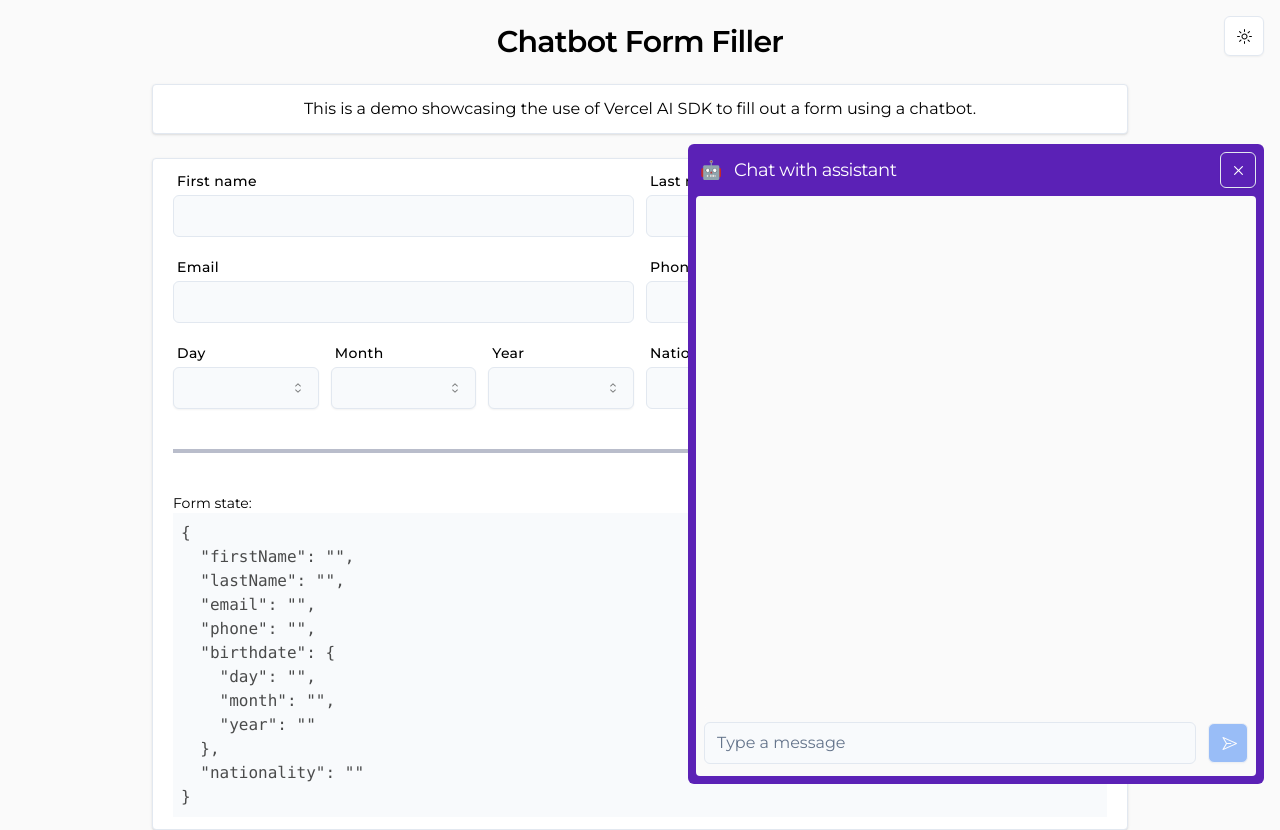
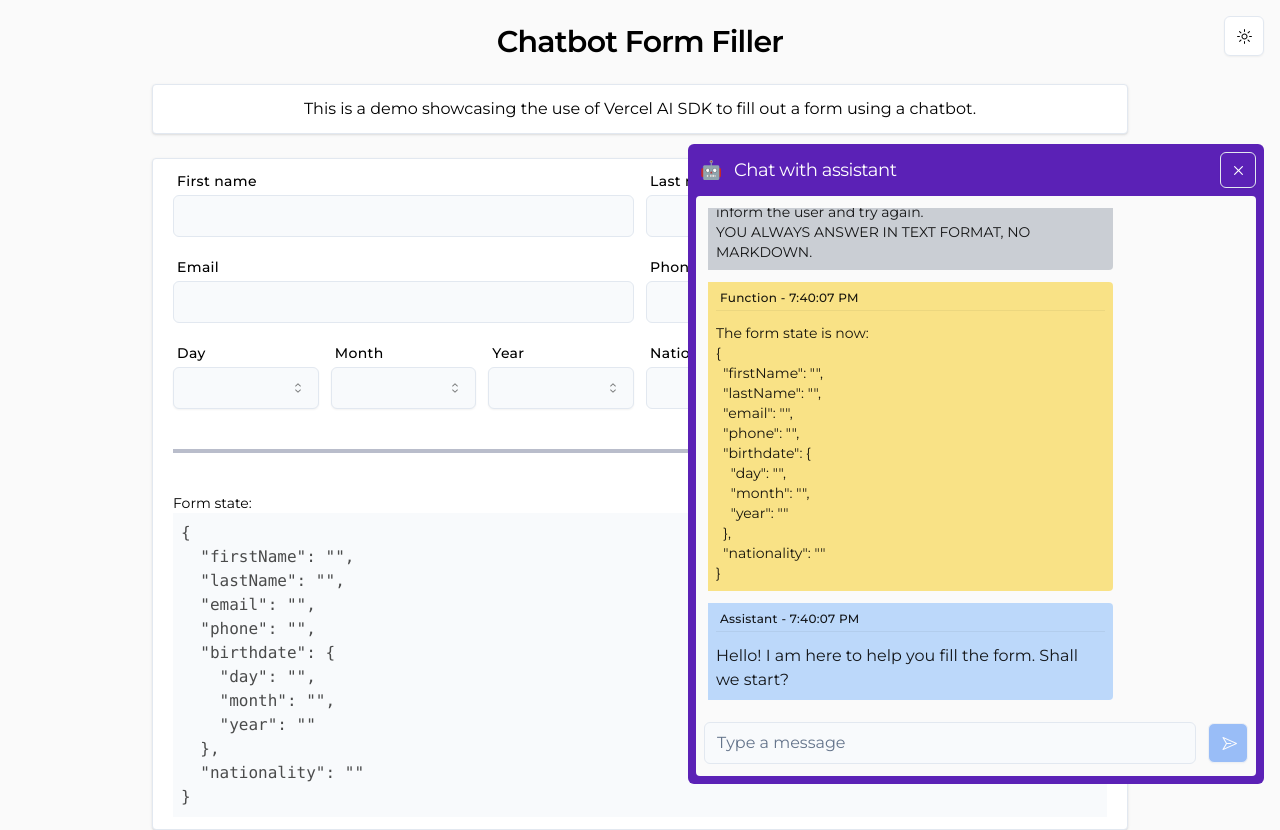
Before and after one commit to brdebr/chatbot-form-filler, a Next.js app: page / in a window 1280 px wide. Both pictures are taken after a click on the button 1236 px from the left and 756 px from the top of the page. Built offline with nearby package versions, Linux system fonts and the light colour scheme.

Commit message:
Working MVP

```diff
--- a/app/api/chatbot/route.ts
+++ b/app/api/chatbot/route.ts
@@ -31,6 +31,23 @@ const functions: ChatCompletionCreateParams.Function[] = [
         },
       },
     }
+  },
+  {
+    name: 'insert_into_field',
+    description: 'Inserts a value into a field in the form.',
+    parameters: {
+      type: 'object',
+      properties: {
+        field: {
+          type: 'string',
+          description: 'The name of the field to insert the value into.',
+        },
+        value: {
+          type: 'string',
+          description: 'The value to insert into the field.',
+        },
+      },
+    }
   }
 ];
 
@@ -38,7 +55,7 @@ export async function POST(req: Request) {
   const { messages } = await req.json();
 
   const response = await openai.chat.completions.create({
-    model: 'gpt-3.5-turbo-0613',
+    model: 'gpt-4-turbo-preview',
     stream: true,
     messages,
     functions,
@@ -61,9 +78,5 @@ export async function POST(req: Request) {
     experimental_streamData: true,
   });
 
-  data.append({
-    text: 'You are an assistant in charge to help the user fill a form. You must ask the user for the information needed to fill the form until is complete. At first you must call the function `get_form_state` to get the current form state.',
-  });
-
   return new StreamingTextResponse(stream, {}, data);
 }
--- a/app/components/chat.tsx
+++ b/app/components/chat.tsx
@@ -2,7 +2,7 @@ import { cn } from "@/lib/utils";
 import { theme_styles } from "../style-constants";
 import { Button } from "@/components/ui/button";
 import { PaperPlaneIcon } from "@radix-ui/react-icons";
-import React, { useEffect, useState } from "react";
+import React, { use, useEffect, useState } from "react";
 import { motion } from "framer-motion";
 import { Input } from "@/components/ui/input";
 import { useChat } from "ai/react";
@@ -14,43 +14,42 @@ type ChatMessageProps = {
   message: Message;
 };
 
-export const useTypewriter = (text: string, setDisplayText: (value: React.SetStateAction<string>) => void, speed = 50) => {
-  useEffect(() => {
-    setDisplayText('');
-    let i = 0;
-    const typingInterval = setInterval(() => {
-      if (i < text.length) {
-        setDisplayText((prevText) => prevText + text.charAt(i));
-        i++;
-      } else {
-        clearInterval(typingInterval);
-      }
-    }, speed);
-
-    return () => {
-      clearInterval(typingInterval);
-    };
-  }, [text, speed, setDisplayText]);
-}
-
+const rolesMap: Record<Message['role'], string> = {
+  user: 'You',
+  assistant: 'Assistant',
+  system: 'System',
+  function: 'Function',
+  data: 'Data',
+  tool: 'Tool',
+};
 
 export function ChatMessage({ message, side }: ChatMessageProps) {
+  const content = message.content ? message.content : (
+    <pre>{JSON.stringify(message, null, 2)}</pre>
+  );
   return (
     <div
       className={cn(`
-          ${side === 'left' ? 'rounded-bl' : 'rounded-br'}
-          ${side === 'left' ? 'bg-blue-400 bg-opacity-40 dark:bg-blue-900 dark:bg-opacity-50': 'bg-teal-400 bg-opacity-50 dark:bg-teal-800 dark:bg-opacity-70'}
+          ${side === 'left' ? 'rounded-r mr-auto' : 'rounded-r ml-auto'}
+          ${message.role === 'user' ? 'bg-teal-400 bg-opacity-50 dark:bg-teal-800 dark:bg-opacity-70' : ''}
+          ${message.role === 'assistant' ? 'bg-blue-400 bg-opacity-40 dark:bg-blue-900 dark:bg-opacity-50' : ''}
+          ${message.role === 'system' ? 'bg-gray-400 bg-opacity-50 dark:bg-gray-800 dark:bg-opacity-70 !text-sm whitespace-break-spaces' : ''}
+          ${message.role === 'function' ? 'bg-yellow-400 bg-opacity-50 dark:bg-yellow-800 dark:bg-opacity-70 whitespace-pre !text-sm' : ''}
           transition-colors
           w-3/4
-          whitespace-pre-line
-          ${side === 'left' ? 'mr-auto' : 'ml-auto'}
           ${theme_styles.default_text_color}
           ${theme_styles.default_text_size}
           text-opacity-90 dark:text-opacity-90
           p-2
-          rounded
       `)}
-    >{message.content}</div>
+    >
+      <div className="px-1 text-xs mb-3 font-medium tracking-wide border-b border-black border-opacity-5 dark:border-white dark:border-opacity-20 pb-1">
+        {rolesMap[message.role]} - {(message.createdAt || new Date()).toLocaleTimeString()}
+      </div>
+      <div>
+        {content}
+      </div>
+    </div>
   );
 }
 
@@ -62,11 +61,32 @@ export type ChatMessageType = {
 const rolesToShow = ['user', 'assistant'];
 
 export const Chat = React.forwardRef<HTMLDivElement, {}>((props, ref) => {
-  const { formState, highlighted, setHighlighted } = useFormStore();
+  const { formState, highlighted, setHighlighted, setFormFieldTypewriting, setFormField } = useFormStore();
   const [inputIsDisabled, setInputIsDisabled] = useState(false);
 
-  const { messages, input, handleInputChange, handleSubmit } = useChat({
+  const { messages, input, handleInputChange, handleSubmit, append } = useChat({
     api: '/api/chatbot',
+    initialMessages: [
+      {
+        id: crypto.randomUUID(),
+        createdAt: new Date(),
+        role: 'system',
+        content: 'You are an assistant in charge to help the user fill a form.\nAt first you must call the function `get_form_state` to get the current form state.\nThen you must ask the user for the information needed to fill the form until is complete.\nIf the user provides wrong or invalid information, inform the user and try again.\nYOU ALWAYS ANSWER IN TEXT FORMAT, NO MARKDOWN.'
+      },
+      {
+        id: crypto.randomUUID(),
+        createdAt: new Date(),
+        role: 'function',
+        name: 'get_form_state',
+        content: 'The form state is now:\n' + JSON.stringify(formState, null, 2),
+      },
+      {
+        id: crypto.randomUUID(),
+        createdAt: new Date(),
+        role: 'assistant',
+        content: 'Hello! I am here to help you fill the form. Shall we start?'
+      }
+    ],
     experimental_onFunctionCall: async (
       chatMessages,
       functionCall,
@@ -79,13 +99,12 @@ export const Chat = React.forwardRef<HTMLDivElement, {}>((props, ref) => {
               id: crypto.randomUUID(),
               name: 'get_form_state',
               role: 'function',
-              content: JSON.stringify(formState, null, 2),
+              content: `The form state is now:\n${JSON.stringify(formState, null, 2)}`,
             },
           ],
         }
       }
       if (functionCall.name === 'highlight_field') {
-        console.log('highlight_field', functionCall.arguments);
         const parsedArgs = JSON.parse(functionCall.arguments || '{}');
         if (!parsedArgs.field) {
           return {
@@ -108,13 +127,44 @@ export const Chat = React.forwardRef<HTMLDivElement, {}>((props, ref) => {
               id: crypto.randomUUID(),
               name: 'highlight_field',
               role: 'function',
-              content: `Highlighted field: ${parsedArgs.field}`,
+              content: `Highlighted field: "${parsedArgs.field}"`,
+            },
+          ],
+        }
+      }
+      if (functionCall.name === 'insert_into_field') {
+        const parsedArgs = JSON.parse(functionCall.arguments || '{}');
+        if (!parsedArgs.field || !parsedArgs.value) {
+          return {
+            messages: [
+              ...chatMessages,
+              {
+                id: crypto.randomUUID(),
+                name: 'insert_into_field',
+                role: 'function',
+                content: `Error: No field or value provided.`,
+              },
+            ],
+          }
+        }
+        setFormField(parsedArgs.field, '');
+        setFormFieldTypewriting(parsedArgs.field, parsedArgs.value);
+        return {
+          messages: [
+            ...chatMessages,
+            {
+              id: crypto.randomUUID(),
+              name: 'insert_into_field',
+              role: 'function',
+              content: `Inserted value "${parsedArgs.value}" into field "${parsedArgs.field}".\nThe form state is now:\n${JSON.stringify(formState, null, 2)}`,
             },
           ],
         }
       }
     }
   });
+
+  const messagesToShow = messages.filter((message) => rolesToShow.includes(message.role) && message.content);
 
   const inputRef = React.useRef<HTMLInputElement>(null);
 
@@ -125,6 +175,12 @@ export const Chat = React.forwardRef<HTMLDivElement, {}>((props, ref) => {
     messagesContainerRef.current.scrollTop = messagesContainerRef.current.scrollHeight;
   }, [messages]);
   const messagesContainerRef = React.useRef<HTMLDivElement>(null);
+
+  useEffect(() => {
+    return () => {
+      setHighlighted('');
+    }
+  }, [setHighlighted]);
 
   return (
     <div
@@ -155,7 +211,7 @@ export const Chat = React.forwardRef<HTMLDivElement, {}>((props, ref) => {
           flex flex-col
           gap-3
         `)}>
-        {messages.filter(el => rolesToShow.includes(el.role)).map((message, index) => (
+        {messages.map((message, index) => (
           <ChatMessage key={index} message={message} side={message.role === 'user' ? 'right' : 'left'} />
         ))}
       </div>
--- a/app/store/form.ts
+++ b/app/store/form.ts
@@ -17,11 +17,17 @@ type FormStore = {
   formState: FormState;
   highlighted: string;
   setHighlighted: (value: string) => void;
+  setFormField: (field: keyof FormState, value: string) => void;
   handleInputChange: (e: React.ChangeEvent<HTMLInputElement>) => void;
   handleDateChange: (value: string, key: keyof FormState['birthdate']) => void;
+  setFormFieldTypewriting: (
+    field: keyof FormState,
+    value: string,
+    speed?: number
+  ) => void;
 };
 
-const useFormStore = create<FormStore>(set => ({
+const useFormStore = create<FormStore>((set) => ({
   formState: {
     firstName: '',
     lastName: '',
@@ -36,6 +42,28 @@ const useFormStore = create<FormStore>(set => ({
   },
   highlighted: '',
   setHighlighted: (value: string) => set({ highlighted: value }),
+  setFormField: (field, value) => {
+    if (field.includes('.')) {
+      const [field1, field2] = field.split('.');
+      set((state) => ({
+        highlighted: field1,
+        formState: {
+          ...state.formState,
+          [field1 as keyof FormState]: {
+            ...(state.formState[field1 as keyof FormState] as object),
+            [field2]: value,
+          },
+        },
+      }));
+    } else {
+      set((state) => ({
+        formState: {
+          ...state.formState,
+          [field]: value,
+        },
+      }));
+    }
+  },
   handleInputChange: (e: React.ChangeEvent<HTMLInputElement>) =>
     set((state) => ({
       formState: {
@@ -53,6 +81,37 @@ const useFormStore = create<FormStore>(set => ({
         },
       },
     })),
+  setFormFieldTypewriting: (field, value, speed = 100) => {
+    if (field.includes('.')) {
+      const [field1, field2] = field.split('.');
+      set((state) => ({
+        highlighted: field1,
+        formState: {
+          ...state.formState,
+          [field1 as keyof FormState]: {
+            ...(state.formState[field1 as keyof FormState] as object),
+            [field2]: value,
+          },
+        },
+      }));
+    } else {
+      let i = 0;
+      const typingEffect = () => {
+        if (i < value.length) {
+          set((state) => ({
+            highlighted: field,
+            formState: {
+              ...state.formState,
+              [field]: state.formState[field] + value.charAt(i),
+            },
+          }));
+          i++;
+          setTimeout(typingEffect, speed);
+        }
+      };
+      typingEffect();
+    }
+  },
 }));
 
 export default useFormStore;
--- a/components/ui/input.tsx
+++ b/components/ui/input.tsx
@@ -93,8 +93,9 @@ const InputWithLabel = React.forwardRef<HTMLInputElement, InputProps>(
         tracking-wide
         text-sm
         pl-1
+        ${props.highlight && "text-purple-800"}
       `)} htmlFor={accessibilityId}>
-        {props["aria-label"]} {props.highlight && "👇🤖"}
+        {props["aria-label"]} <span className="inline-block ml-3">{props.highlight && "👇🤖"}</span>
       </label>
       <Input ref={ref} id={accessibilityId} {...props} />
     </div>
```
Also changed, not shown: app/components/FormToFill.tsx (+11 -7 lines).
